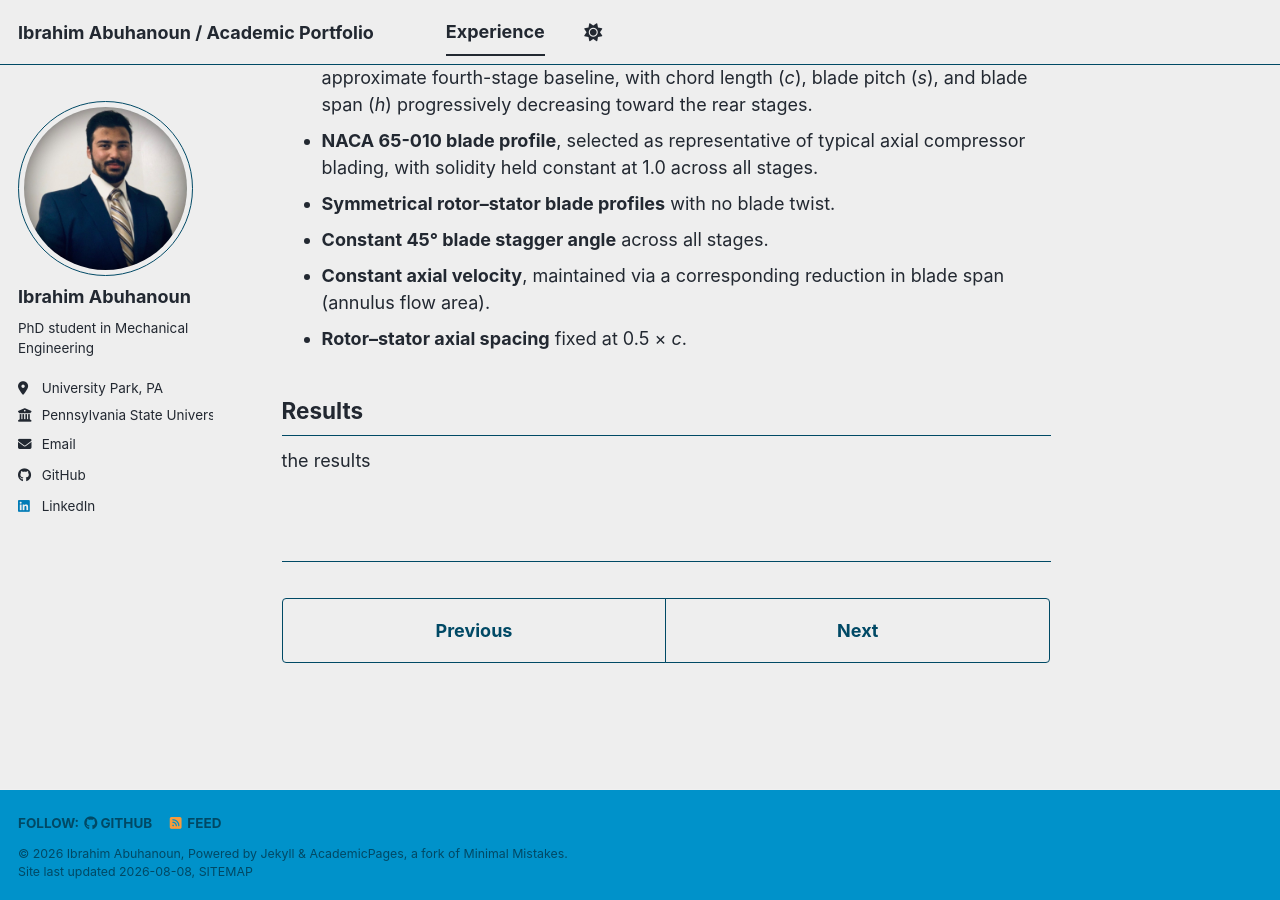
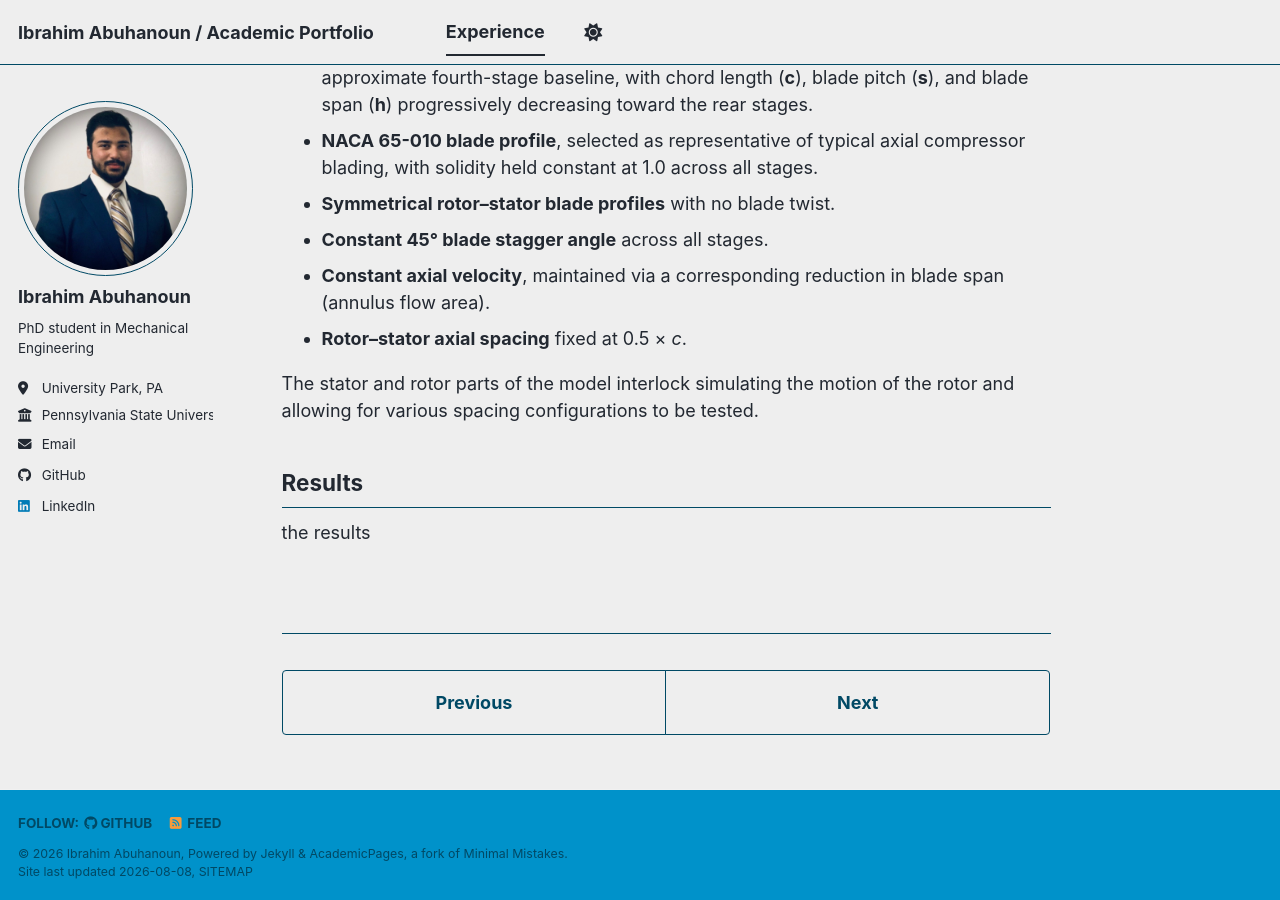
Before and after one commit to IbrahimAbuhanoun/IbrahimAbuhanoun.github.io, a Jekyll site: the page built from _portfolio/portfolio-1.md, in a window 1280 px wide and 900 px high, scrolled down 3602 px. Built offline with Jekyll 4.4.1, drawn with Linux system fonts in a browser that asks for light colours; a style sheet for code colours, icons or effects is not loaded.

Commit message:
Update portfolio-1.md

```diff
--- a/_portfolio/portfolio-1.md
+++ b/_portfolio/portfolio-1.md
@@ -204,12 +204,14 @@ A proof-of-concept vine robot was developed for the FA2023 - Sp2024 senior capst
 A geometrically representative six-stage axial compressor model was developed to provide a realistic environment for vine robot navigation testing. The design prioritizes physical geometry over aerodynamic performance, capturing the primary geometric trends observed in real compressors while relying on simplified aerodynamic assumptions.
 
 **Modeling assumptions and design choices:**
-- **Progressive geometry scaling** — Blade geometry was extrapolated from an approximate fourth-stage baseline, with chord length (*c*), blade pitch (*s*), and blade span (*h*) progressively decreasing toward the rear stages.
+- **Progressive geometry scaling** — Blade geometry was extrapolated from an approximate fourth-stage baseline, with chord length (**c**), blade pitch (**s**), and blade span (**h**) progressively decreasing toward the rear stages.
 - **NACA 65-010 blade profile**, selected as representative of typical axial compressor blading, with solidity held constant at 1.0 across all stages.
 - **Symmetrical rotor–stator blade profiles** with no blade twist.
 - **Constant 45° blade stagger angle** across all stages.
 - **Constant axial velocity**, maintained via a corresponding reduction in blade span (annulus flow area).
 - **Rotor–stator axial spacing** fixed at 0.5 × *c*.
 
+The stator and rotor parts of the model interlock simulating the motion of the rotor and allowing for various spacing configurations to be tested.
+
 ## Results
 the results
```
